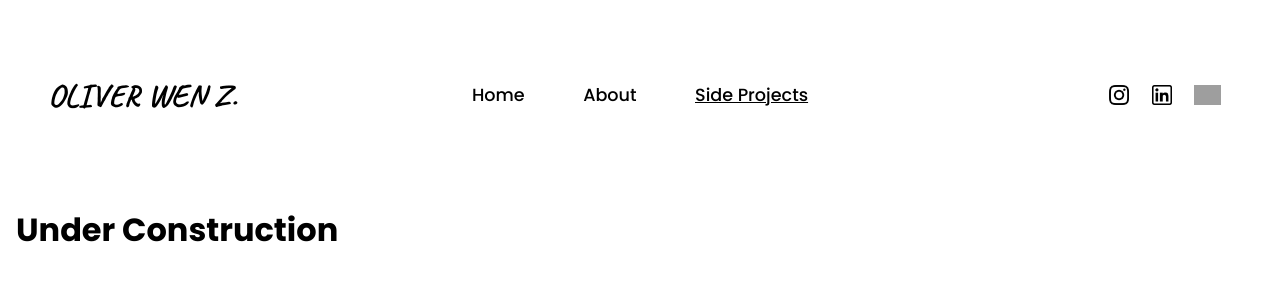
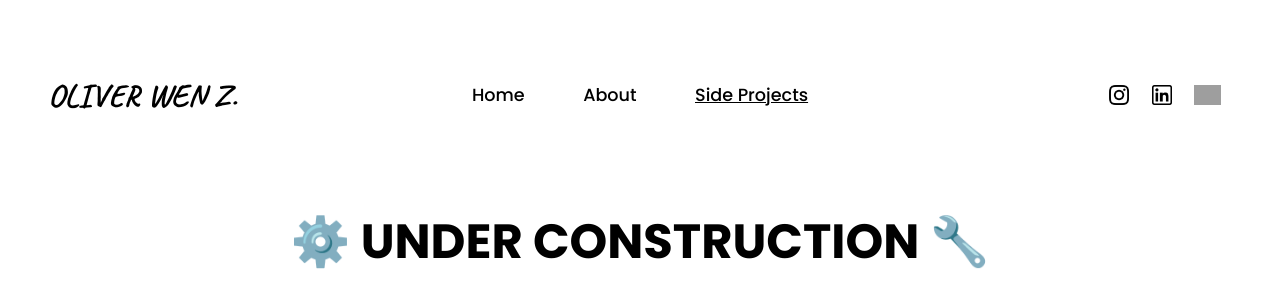
Before and after one commit to oliverzhouwen/personal-website, a React (Create React App) app: page /sideprojects in a window 1280 px wide. Shown: the top 308 px of the page. Built offline with nearby package versions, Linux system fonts and the light colour scheme; grey boxes are pictures that could not be loaded.

Commit message:
add construction component

```diff
--- a/package.json
+++ b/package.json
@@ -12,7 +12,6 @@
     "@types/react-dom": "^18.0.10",
     "@types/react-modal": "^3.13.1",
     "@types/styled-components": "^5.1.26",
-    "gh-pages": "^4.0.0",
     "react": "^18.2.0",
     "react-dom": "^18.2.0",
     "react-modal": "^3.16.1",
@@ -23,7 +22,6 @@
     "web-vitals": "^2.1.4"
   },
   "scripts": {
-
     "start": "react-scripts start",
     "build": "react-scripts build",
     "test": "react-scripts test",
--- a/public/index.html
+++ b/public/index.html
@@ -2,7 +2,7 @@
 <html lang="en">
   <head>
     <meta charset="utf-8" />
-    <link rel="icon" href="%PUBLIC_URL%/favicon.ico" />
+    <link rel="icon" href="%PUBLIC_URL%/favicon.png" />
     <meta name="viewport" content="width=device-width, initial-scale=1" />
     <meta name="theme-color" content="#000000" />
     <meta
@@ -27,7 +27,7 @@
 
     <link rel="preconnect" href="https://fonts.googleapis.com"><link rel="preconnect" href="https://fonts.gstatic.com" crossorigin><link href="https://fonts.googleapis.com/css2?family=Poppins:wght@400;500;600;700&display=swap" rel="stylesheet"><link href="https://fonts.googleapis.com/css2?family=Caveat:wght@700&display=swap" rel="stylesheet">
 
-    <title>React App</title>
+    <title>OLIVER Z.</title>
   </head>
   <body>
     <noscript>You need to enable JavaScript to run this app.</noscript>
--- /dev/null
+++ b/src/components/Construction/construction.component.tsx
@@ -0,0 +1,11 @@
+import { ConstructionContainer } from "./construction.container.styles"
+
+const Construction = () => {
+    return (
+        <ConstructionContainer>
+            ⚙️ Under Construction 🔧
+        </ConstructionContainer>
+    )
+};
+
+export default Construction;
--- /dev/null
+++ b/src/components/Construction/construction.container.styles.tsx
@@ -0,0 +1,8 @@
+import styled from "styled-components";
+
+export const ConstructionContainer = styled.div`
+    text-align: center;
+    text-transform: uppercase;
+    font-size: 3rem;
+    font-weight: bold;
+`
--- a/src/components/HomeBanner/home-banner.component.tsx
+++ b/src/components/HomeBanner/home-banner.component.tsx
@@ -6,7 +6,8 @@ const HomeBanner = () => {
             <h1>Hi, I'm Oliver 👋</h1>
             <p>I am a Software Quality Engineer living in Sydney, Australia 🦘</p>
             <p>Besides coding, I also enjoy travelling around the world.</p>
-            <p>Below are some of the photographs I took that I'd like to share with you!</p>
+            <p>Below are some of the photos I took that I'd like to share with you!</p>
+            <p>You can click photo to see the location.</p>
         </HomeBannerContainer>
     );
 };
--- a/src/pictures.ts
+++ b/src/pictures.ts
@@ -8,49 +8,49 @@ let pictures = [
     {
         "name": "Golden Gate Bridge",
         "url": "https://live.staticflickr.com/65535/52602252720_dc48166020_o.jpg",
-        "description": "Another famous bridge in the world. I visited back in 2015 when I was travelling across the US. It looks stunning in person, I can't find any words to describe.",
+        "description": "Another famous bridge in the world. I visited back in 2015 when I was travelling in the US. It looks stunning in person, I can't find any words to describe.",
         "location": "San Francisco, USA 🇺🇸"
     },
     {
         "name": "Metropolitan Museum of Art",
         "url": "https://live.staticflickr.com/65535/52602338263_810d38b9e4_o.jpg",
-        "description": "This museum is beautiful. I am not an artistic person but by visiting it I became more cultured, I think. I also sat the stairs of the met just like they did in Gossip Girls.",
+        "description": "This museum is fascinating. I am not an artistic person but I feel I become more cultured after visiting it, I think. I also sat on the stairs in front of the Met just like they did in Gossip Girls.",
         "location": "New York, USA 🇺🇸"
     },
     {
         "name": "Raffles Hotel",
         "url": "https://live.staticflickr.com/65535/52601333007_36432ec491_o.jpg",
-        "description": "This is my second favorite place in Singapore just behind Marina Bay. The Long Bar in hotel serves the best Singapore Sling.",
+        "description": "This is my favorite hotel in Singapore just behind Marina Bay Sands. The Long Bar in hotel serves the best Singapore Sling ever. I almost never drink alcohol but I'll make an exception for this gem.",
         "location": "Singapore 🇸🇬"
     },
     {
         "name": "Pura Tirta Empul",
         "url": "https://live.staticflickr.com/65535/52601823876_e8c2c6c780_o.jpg",
-        "description": "I am not a religious person but this temple feels holy. It's very beautiful and you need to wear one of the floral dress when entering the temple.",
+        "description": "I am not a religious person but this temple feels holy. It is gorgeous and you need to wear one of the floral dress to enter the temple.",
         "location": "Bali, Indonesia 🇮🇩"
     },
     {
         "name": "Central Wellington Street 中環威靈頓街",
         "url": "https://live.staticflickr.com/65535/52602338168_fd41f54d27_o.jpg" ,
-        "description": "This is one of the typical old fashioned street located in Central, it has a very old school Hong Kong feeling.",
+        "description": "Hidden among the skyscrapers in Central Hong Kong, this is more of an old fashioned street, the shops along the street give you a very old school Hong Kong feeling.",
         "location": "Hong Kong SAR 🇭🇰"
     },
     {
         "name": "Outer Harbour Ferry Terminal 外港客運碼頭",
         "url": "https://live.staticflickr.com/65535/52602252450_6e49cf376c_o.jpg",
-        "description": "I had a spontaneous day trip to Macau, and I was on my way to take the ferry back to HK. It was raining, and I took this photo of postcard with the wharf in the background.",
+        "description": "I had a spontaneous day trip to Macau, and I was on my way to take the ferry back to HK. It was raining, and I took this photo of postcard with the ferry port in the background.",
         "location": "Macau SAR 🇲🇴"
     },
     {
         "name": "Blvd. Kululcan",
         "url": "https://live.staticflickr.com/65535/52602252405_239648cf9f_o.jpg",
-        "description": "Cancun is amzing, I am not an outdoor person but I love the amazing laid back and relxing feeling of lying on the beachside.",
+        "description": "Cancun is simply amzing, I am not an outdoor person but I love the amazing laid back and relxing feeling of lying on the beach chair.",
         "location": "Cancun, Mexico 🇲🇽"
     },
     {
         "name": "Fushimi-Inari Taisha 伏見稻荷大社",
         "url": "https://live.staticflickr.com/65535/52602252385_2dfa877fd2_o.jpg",
-        "description": "One of the many many temples in Japan, this one is just located outside of Kyoto. I love the colour!",
+        "description": "One of the many many temples in Japan, this one is just located outside of Kyoto. The colors are gorgeous!",
         "location": "Kyoto, Japan 🇯🇵"
     }
 ];
--- a/src/routes/about/about.component.tsx
+++ b/src/routes/about/about.component.tsx
@@ -1,6 +1,8 @@
+import Construction from "../../components/Construction/construction.component";
+
 const About = () => {
     return (
-        <h1>Under Construction</h1>
+        <Construction />
     );
 };
 
--- a/src/routes/side-projects/side-projects.component.tsx
+++ b/src/routes/side-projects/side-projects.component.tsx
@@ -1,6 +1,8 @@
+import Construction from "../../components/Construction/construction.component";
+
 const SideProjects = () =>  {
     return (
-        <h1>Under Construction</h1>
+        <Construction />
     );
 };
 
```
Also changed, not shown: public/favicon.png (added), 1 other file (tests, documents, lock files or other folders).
